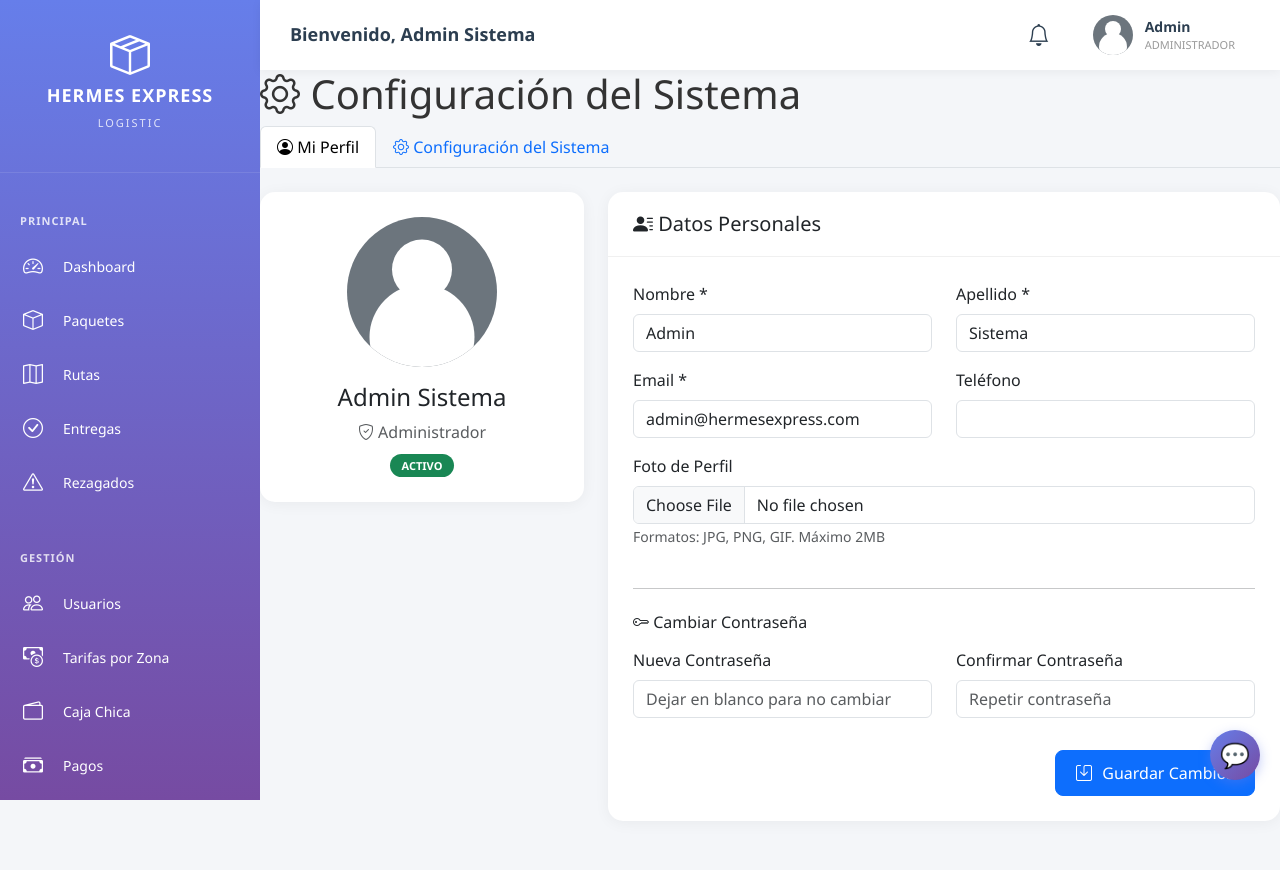
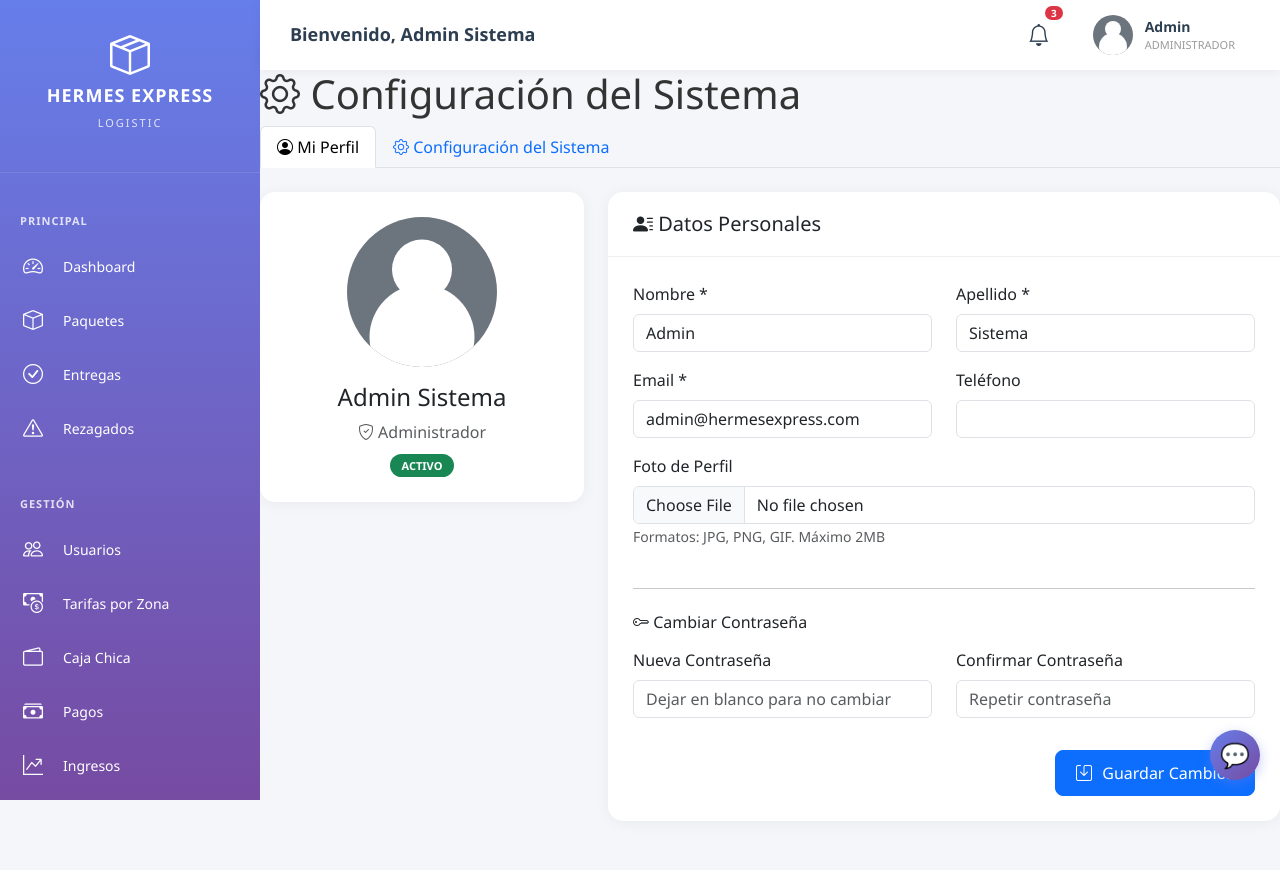
Before and after one commit to ING002-bot/pruebitaaa, a PHP site: page /pruebitaaa/admin/configuracion.php in a window 1280 px wide. Run offline with PHP 8.4, Linux system fonts and the light colour scheme; a user stored in the database is signed in; data comes from the database, SQL or seed files in the repository.

Commit message:
Eliminar sección Rutas de admin y agregar notificaciones globales en admin/asistente

```diff
--- a/admin/includes/header.php
+++ b/admin/includes/header.php
@@ -1,6 +1,7 @@
 <!-- Header Include para Admin -->
 <script src="../assets/js/prevent-back.js"></script>
 <script src="../assets/js/session-guard.js"></script>
+<script src="../assets/js/notificaciones.js"></script>
 <div class="top-header">
     <div class="header-left">
         <button class="menu-toggle" onclick="toggleSidebar()">
--- a/admin/includes/sidebar.php
+++ b/admin/includes/sidebar.php
@@ -16,10 +16,6 @@
             <a href="paquetes.php" class="menu-item <?php echo basename($_SERVER['PHP_SELF']) == 'paquetes.php' ? 'active' : ''; ?>">
                 <i class="bi bi-box"></i>
                 <span>Paquetes</span>
-            </a>
-            <a href="rutas.php" class="menu-item <?php echo basename($_SERVER['PHP_SELF']) == 'rutas.php' ? 'active' : ''; ?>">
-                <i class="bi bi-map"></i>
-                <span>Rutas</span>
             </a>
             <a href="entregas.php" class="menu-item <?php echo basename($_SERVER['PHP_SELF']) == 'entregas.php' ? 'active' : ''; ?>">
                 <i class="bi bi-check-circle"></i>
--- a/asistente/includes/header.php
+++ b/asistente/includes/header.php
@@ -1,6 +1,7 @@
 <!-- Header Include para Asistente -->
 <script src="../assets/js/prevent-back.js"></script>
 <script src="../assets/js/session-guard.js"></script>
+<script src="../assets/js/notificaciones.js"></script>
 <div class="top-header">
     <div class="header-left">
         <button class="menu-toggle" onclick="toggleSidebar()">
```
